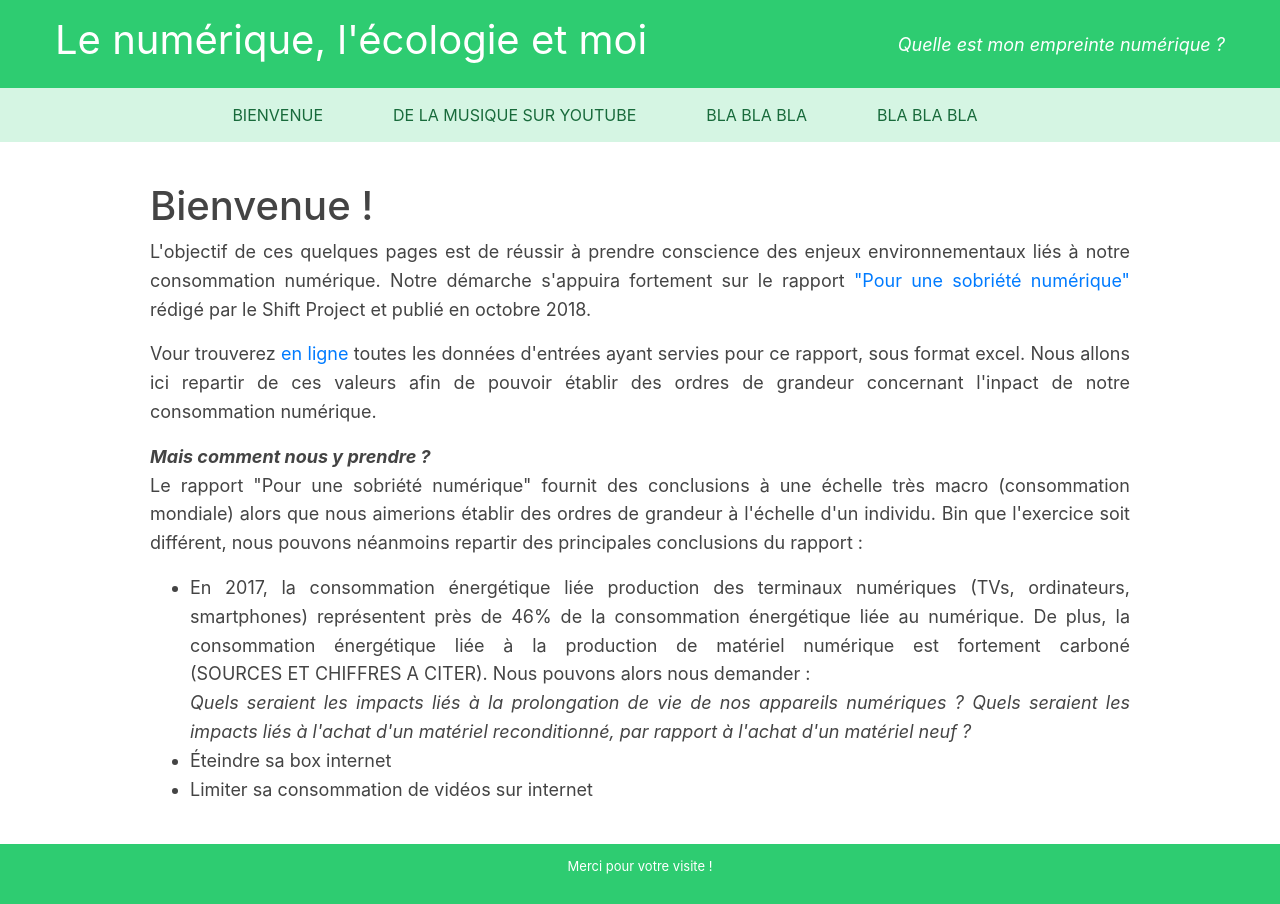
After one commit to alice-dub/calculator_CO2, a Django app: page /form/accueil in a window 1280 px wide. The commit adds this page. Run offline with Django 3.2, Linux system fonts and the light colour scheme; some libraries are stand-ins or nearby versions.

Commit message:
Ajout nouvelle page

```diff
--- a/form/static/form/style.css
+++ b/form/static/form/style.css
@@ -1,7 +1,7 @@
 
 .content {
     margin:40px auto;
-    max-width:650px;
+    max-width:1000px;
     line-height:1.6;
     font-size:18px;
     color:#444;
--- /dev/null
+++ b/form/templates/form/accueil.html
@@ -0,0 +1,33 @@
+{% extends "form/base.html" %}
+
+{% block content %}
+
+<h1> Bienvenue ! </h1>
+
+<p align="justify"> L'objectif de ces quelques pages est de réussir à prendre conscience des enjeux environnementaux liés à notre consommation numérique.
+     Notre démarche s'appuira fortement sur le rapport
+      <a href="https://theshiftproject.org/article/pour-une-sobriete-numerique-rapport-shift/">"Pour une sobriété numérique"</a>
+    rédigé par le Shift Project et publié en octobre 2018. </p>
+
+<p align="justify"> Vour trouverez
+     <a href="https://theshiftproject.org/wp-content/uploads/2018/11/Lean-ICT-Materials-Liens-%C3%A0-t%C3%A9l%C3%A9charger-V2.pdf">en ligne</a>
+    toutes les données d'entrées ayant servies pour ce rapport, sous format excel. Nous allons ici repartir de ces valeurs afin de pouvoir
+établir des ordres de grandeur concernant l'inpact de notre consommation numérique.
+</p>
+
+</h2><i><strong>Mais comment nous y prendre ?</i></strong></h2>
+
+<p align="justify"> Le rapport "Pour une sobriété numérique" fournit des conclusions à une échelle très macro (consommation mondiale) alors que nous aimerions établir des ordres
+    de grandeur à l'échelle d'un individu. Bin que l'exercice soit différent, nous pouvons néanmoins repartir des principales conclusions du rapport : </p>
+
+<ul>
+    <li align="justify"> En 2017, la consommation énergétique liée production des terminaux numériques (TVs, ordinateurs, smartphones) représentent près de 46% de la
+        consommation énergétique liée au numérique. De plus, la consommation énergétique liée à la production de matériel numérique est fortement carboné
+        (SOURCES ET CHIFFRES A CITER). Nous pouvons alors nous demander : <br> <i> Quels seraient les impacts liés à la prolongation de vie de nos appareils
+    numériques ? Quels seraient les impacts liés à l'achat d'un matériel reconditionné, par rapport à l'achat d'un matériel neuf ?</i></li>
+    <li align="justify"> Éteindre sa box internet</li>
+    <li align="justify"> Limiter sa consommation de vidéos sur internet</li>
+</ul>
+
+
+{% endblock %}
--- a/form/templates/form/base.html
+++ b/form/templates/form/base.html
@@ -19,8 +19,9 @@
               <div class="container">
                 <ul>
                   <li class="mobile-button"><a href="#">Menu</a></li>
-                <li><a href="#">De la musique sur Youtube</a></li>
-                <li><a href="#">Bla Bla Bla</a></li>
+                  <li><a href="/form/accueil">Bienvenue</a></li>
+                <li><a href="/form">De la musique sur Youtube</a></li>
+
                 <li><a href="#">Bla Bla Bla</a></li>
                 <li><a href="#">Bla Bla Bla</a></li>
                 <li><a href="#"></a></li>
--- a/form/urls.py
+++ b/form/urls.py
@@ -4,4 +4,5 @@ from . import views
 
 urlpatterns = [
     path('', views.index, name='index'),
+    path('accueil', views.accueil, name='accueil'),
 ]
--- a/form/views.py
+++ b/form/views.py
@@ -13,6 +13,11 @@ Mobile = 8.84 * 10 ** -10 #kWh / bytes
 Smartphone = 1.1 * 10 ** -4 #kWh / min
 Laptop = 3.2 * 10 ** -4 #kWh / min
 
+
+def accueil(request):
+    template = loader.get_template('form/accueil.html')
+    context = {}
+    return HttpResponse(template.render(context, request))
 
 def index(request):
     try:
```
Also changed, not shown: 1 other file.
